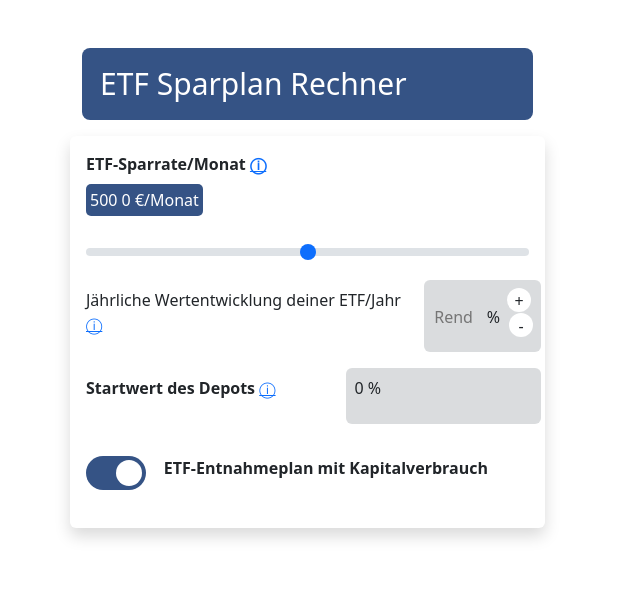
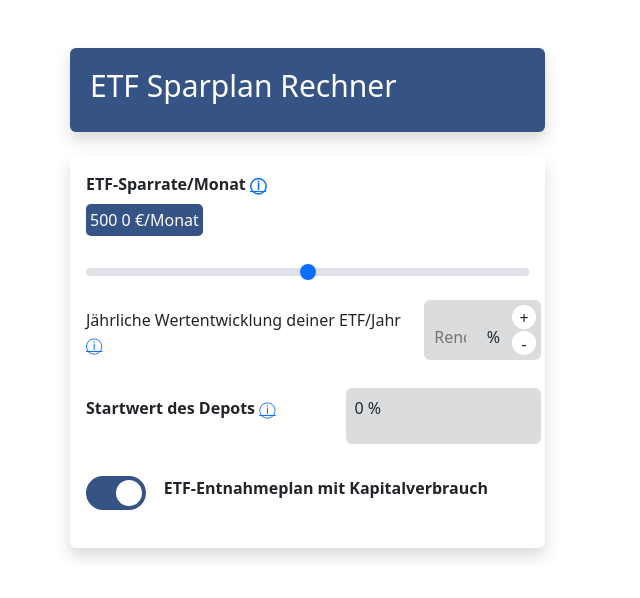
Before and after one commit to pankaj250483/dean2175, a plain HTML site: page graph.html in a window 1280 px wide. Shown: the whole page, without its empty margins (0-640 px from the left). Drawn offline with nearby package versions, Linux system fonts and the light colour scheme.

Commit message:
upddaate

```diff
--- a/graph.html
+++ b/graph.html
@@ -11,7 +11,7 @@
 <body>
     <div class="container mt-5">
         <div class="row">
-            <div class="col-md-5">
+            <div class="col-md-5 bg-primary rounded mb-3 shadow">
                 <h1 class="h1">ETF Sparplan Rechner</h1>
             </div>
         </div>
@@ -30,11 +30,11 @@
                     <div class="col-md-9 mt-2">
                         <p>Jährliche Wertentwicklung deiner ETF/Jahr <a href="#"> ⓘ</a> </p>
                     </div>
-                    <div class="col-md-3 rounded bg-secondary text-dark p-2 bg-opacity-25">
-                        <input class="input mt-3" type="text" id="fname" name="fname" placeholder="Rend">
+                    <div class="col-md-3 rounded bg-secondary text-dark p-2 bg-opacity-25 position-relative btn-c">
+                        <input class="input mt-3 num" type="number" id="fname" name="fname" placeholder="Rend">
                         <span>%</span>
-                        <button type="button" class="btn button">+</button>
-                        <button type="button" class="btn button2">-</button>
+                        <button type="button" class="btn button p-0 text-center">+</button>
+                        <button type="button" class="btn button2 p-0 text-center">-</button>
                     </div>
                 </div>
 
--- a/style.css
+++ b/style.css
@@ -3,12 +3,16 @@
 }
 
 .h1 {
-  background-color: #355385;
   border-radius: 8px;
   font-size: 30px;
   color: white;
   padding: 18px;
 
+}
+
+.bg-primary
+{
+  background-color: #355385 !important;
 }
 
 .para {
@@ -26,7 +30,8 @@
 }
 
 .button {
-  margin-top: 0%;
+  top: 5px;
+  right: 5px;
   margin-left: 7px;
   position: absolute;
   float: left;
@@ -43,8 +48,8 @@
 }
 
 .button2 {
-  margin-top: 25%;
-  position: relative;
+  bottom: 5px;
+  right: 5px;
   border-radius: 50%;
   background-color: white;
   float: right;
@@ -52,9 +57,24 @@
   height: 24px;
   padding: 0%;
   align-items: center;
+  position: absolute;
 }
 
+.btn-c
+{
+  height: 60px;
+}
 
+.num
+{
+  background-color: transparent;
+}
+
+.num:focus
+{
+  outline: none !important;
+  border: none !important;
+}
 
 .shadow {
 
```
